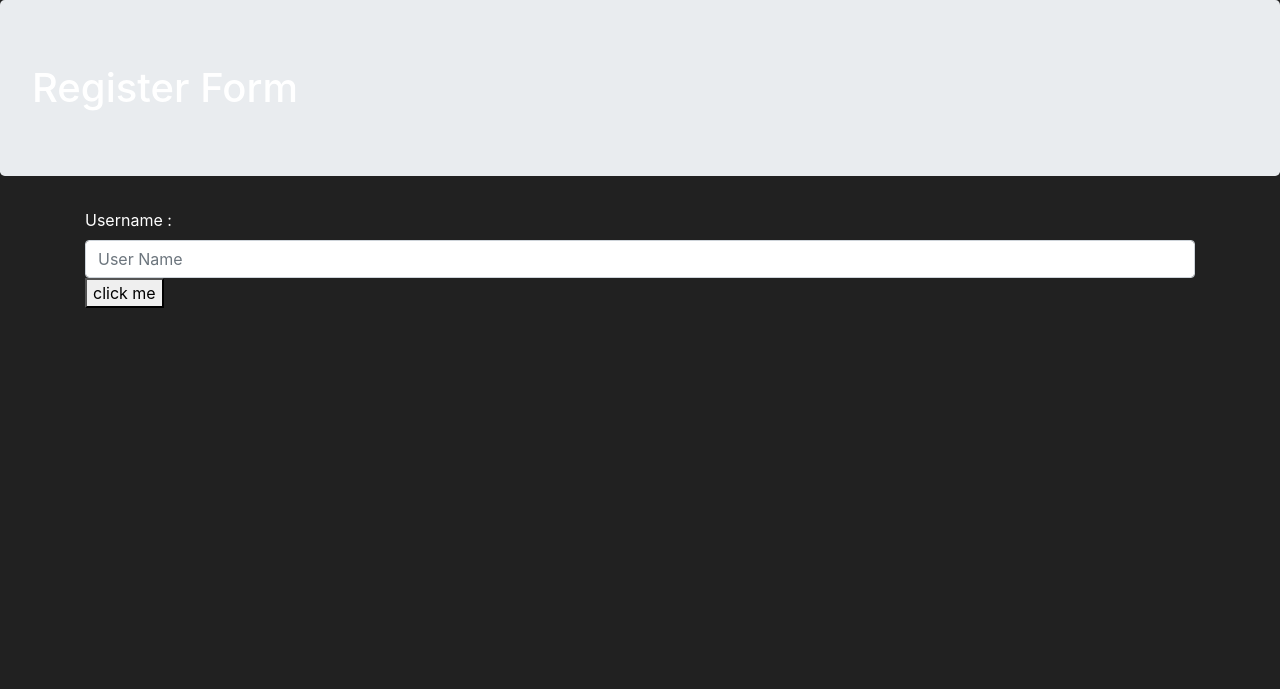
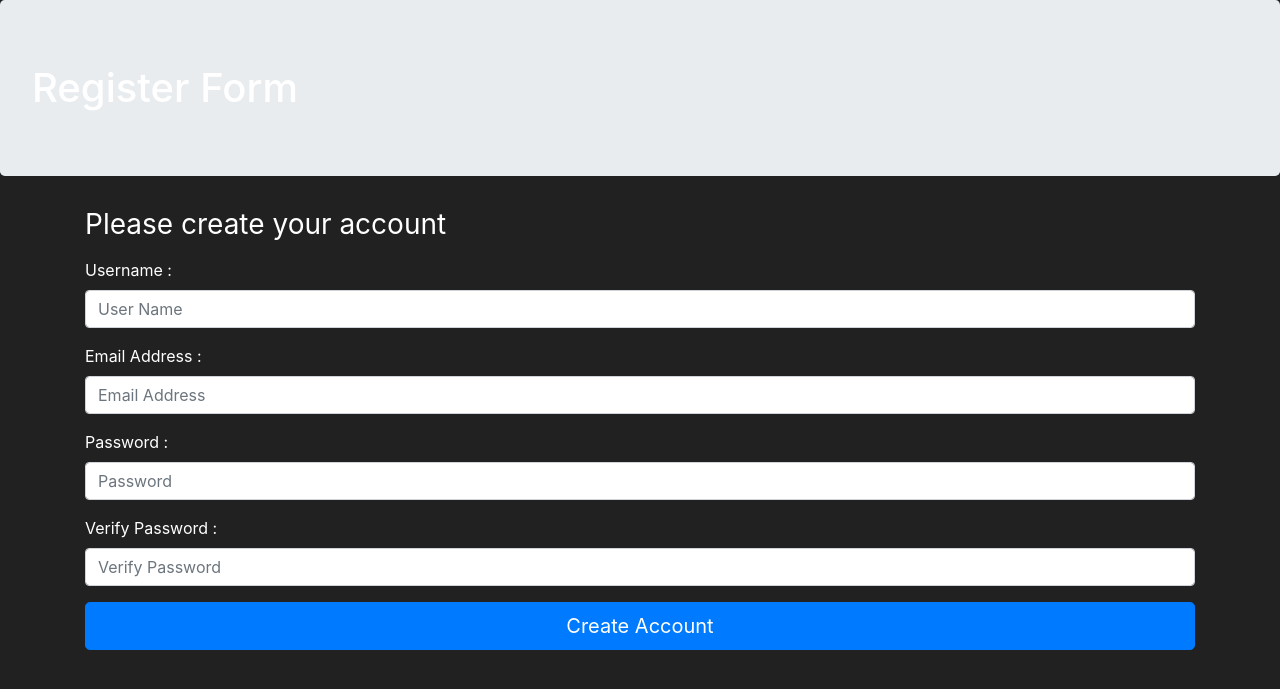
Before and after one commit to Jean-OIKONOMOU/eCommerce_FLASK, a Flask app: page /register in a window 1280 px wide. Shown: the part 56-745 px from the top of the page. Run offline with Flask 2, Linux system fonts and the light colour scheme; some libraries are stand-ins or nearby versions.

Commit message:
form almost finished

```diff
--- a/market/forms.py
+++ b/market/forms.py
@@ -7,4 +7,4 @@ class RegisterForm(FlaskForm):
     email_address = StringField(label='Email Address :')
     password1 = PasswordField(label='Password :')
     password2 = PasswordField(label='Verify Password :')
-    submit = SubmitField(label='Submit')
+    submit = SubmitField(label='Create Account')
--- a/market/templates/register.html
+++ b/market/templates/register.html
@@ -11,9 +11,20 @@ Register
 <h1 class="jumbotron">Register Form</h1>
 <section class="container">
     <form class="form-register" action="POST" onsubmit="return false">
+        <h1 class="font-weight-normal h3 mb-3">Please create your account</h1>
         {{ form.username.label() }}
-        {{ form.username(class="form-control", placeholder="User Name") }}
-        <button type="submit">click me</button>
+        {{ form.username(class="form-control mb-3", placeholder="User Name") }}
+
+        {{ form.email_address.label() }}
+        {{ form.email_address(class="form-control mb-3", placeholder="Email Address") }}
+
+        {{ form.password1.label() }}
+        {{ form.password1(class="form-control mb-3", placeholder="Password") }}
+
+        {{ form.password2.label() }}
+        {{ form.password2(class="form-control mb-3", placeholder="Verify Password") }}
+
+        {{ form.submit(class="btn btn-lg btn-block btn-primary")}}
     </form>
 </section>
 
```
